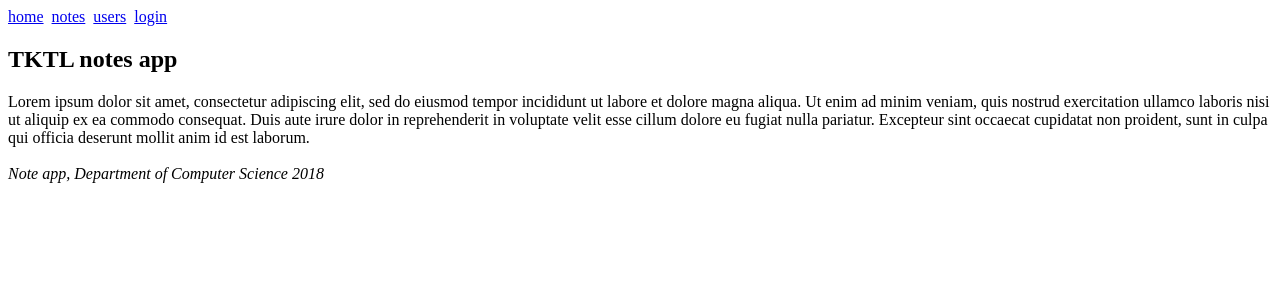
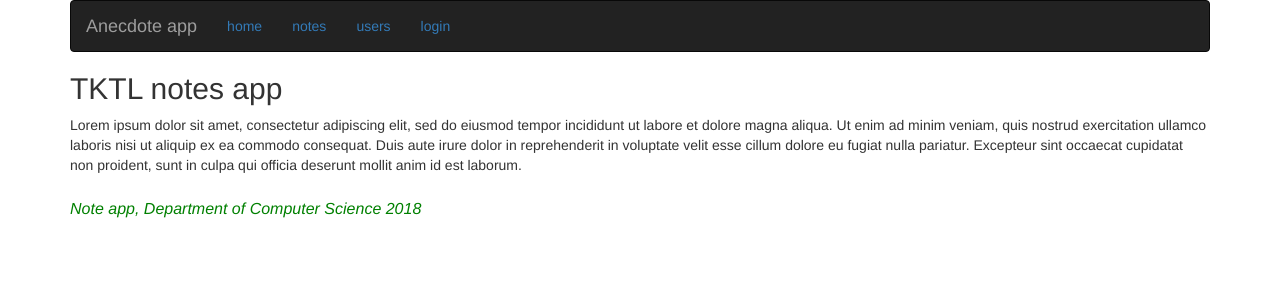
Before and after one commit to SimoAntikainen/HYmoocPart5, a React (Create React App) app in the folder redux-notes/: page / in a window 1280 px wide. Shown: the top 300 px of the page. Built offline with nearby package versions, Linux system fonts and the light colour scheme.

Commit message:
end of tutorial part 6

```diff
--- a/redux-notes/package.json
+++ b/redux-notes/package.json
@@ -7,6 +7,7 @@
     "json-server": "^0.14.0",
     "prop-types": "^15.6.0",
     "react": "^16.2.0",
+    "react-bootstrap": "^0.32.1",
     "react-dom": "^16.2.0",
     "react-redux": "^5.0.6",
     "react-router-dom": "^4.3.1",
--- a/redux-notes/public/index.html
+++ b/redux-notes/public/index.html
@@ -1,6 +1,7 @@
 <!DOCTYPE html>
 <html lang="en">
   <head>
+    <link rel="stylesheet" href="https://maxcdn.bootstrapcdn.com/bootstrap/3.3.7/css/bootstrap.min.css" integrity="sha384-BVYiiSIFeK1dGmJRAkycuHAHRg32OmUcww7on3RYdg4Va+PmSTsz/K68vbdEjh4u" crossorigin="anonymous">
     <meta charset="utf-8">
     <meta name="viewport" content="width=device-width, initial-scale=1, shrink-to-fit=no">
     <meta name="theme-color" content="#000000">
--- a/redux-notes/src/App.js
+++ b/redux-notes/src/App.js
@@ -3,6 +3,8 @@ import {
   BrowserRouter as Router,
   Route, Link, Redirect
 } from 'react-router-dom'
+import { Table, FormGroup, FormControl, ControlLabel, Button, Alert,
+        Navbar, NavbarBrand,NavItem, Nav, MenuItem, NavDropdown } from 'react-bootstrap'
 
 const Home = () => (
   <div>
@@ -24,13 +26,20 @@ const Note = ({note}) => {
 const Notes = ({notes}) => (
   <div>
     <h2>Notes</h2>
-    <ul>
+    <Table striped>
+      <tbody>
         {notes.map(note=>
-        <li key={note.id}>
+          <tr key={note.id}>
+            <td>
               <Link to={`/notes/${note.id}`}>{note.content}</Link>
-        </li>
+            </td>
+            <td>
+              {note.user}
+            </td>
+          </tr>
         )}
-    </ul>
+      </tbody>
+    </Table>
   </div>
 )
 
@@ -46,22 +55,27 @@ const Users = ({notes}) => (
 )
 
 const Login = ({onLogin, history}) => {
-  const onSubmit = (event) => {
-    event.preventDefault()
-    onLogin('mluukkai')
+  const onSubmit = (e) => {
+    e.preventDefault()
+    onLogin(e.target.username.value)
     history.push('/')
   }
   return (
   <div>
     <h2>login</h2>
     <form onSubmit={onSubmit}>
-      <div>
-        username: <input />
-      </div>
-      <div>
-        password: <input type='password'/>
-      </div>
-      <button type="submit">login</button>
+      <FormGroup>
+        <ControlLabel>username:</ControlLabel>
+        <FormControl
+          type='text'
+          name='username'
+        />
+        <ControlLabel>password:</ControlLabel>
+        <FormControl
+          type='password'
+        />
+        <Button bsStyle="success" type='submit'>login</Button>
+      </FormGroup>
     </form>
   </div>
 )}
@@ -95,26 +109,59 @@ class App extends React.Component {
   }
 
   login = (user) => {
-    this.setState({user})
+    this.setState({ user, message: `welcome ${user}` })
+    setTimeout(() => {
+      this.setState({ message: null })
+    }, 10000);
   }
 
   render() {
     const noteById = (id) =>
       this.state.notes.find(note => note.id === Number(id))
 
+    const style = {
+      color: 'green',
+      fontStyle: 'italic',
+      fontSize: 16
+    }
+
     return (
-      <div>
+      <div className='container'>
         <Router>
           <div>
-            <div>
-              <Link to="/">home</Link> &nbsp;
-              <Link to="/notes">notes</Link> &nbsp;
-              <Link to="/users">users</Link> &nbsp;
+            {(this.state.message &&
+              <Alert color="success">
+                {this.state.message}
+              </Alert>
+            )}
+
+            <Navbar inverse collapseOnSelect>
+              <Navbar.Header>
+                <Navbar.Brand>
+                  Anecdote app
+                </Navbar.Brand>
+                <Navbar.Toggle />
+              </Navbar.Header>
+              <Navbar.Collapse>
+                <Nav>
+                  <NavItem href="#">
+                    <Link to="/">home</Link>
+                  </NavItem>
+                  <NavItem href="#">
+                    <Link to="/notes">notes</Link>
+                  </NavItem>
+                  <NavItem href="#">
+                    <Link to="/users">users</Link>
+                  </NavItem>
+                  <NavItem>
                     {this.state.user
                       ? <em>{this.state.user} logged in</em>
                       : <Link to="/login">login</Link>
                     }
-            </div>
+                  </NavItem>
+                </Nav>
+              </Navbar.Collapse>
+            </Navbar>
 
             <Route exact path="/" render={() => <Home />} />
             <Route exact path="/notes" render={() => <Notes notes={this.state.notes}/>} />
@@ -131,12 +178,12 @@ class App extends React.Component {
             />
           </div>
         </Router>
-        <div>
+        <div style={style}>
           <br />
           <em>Note app, Department of Computer Science 2018</em>
         </div>
       </div>
-    );
+    )
   }
 }
 
```
Also changed, not shown: 1 other file (tests, documents, lock files or other folders). Lines whose indentation alone changed are shown as unchanged.
